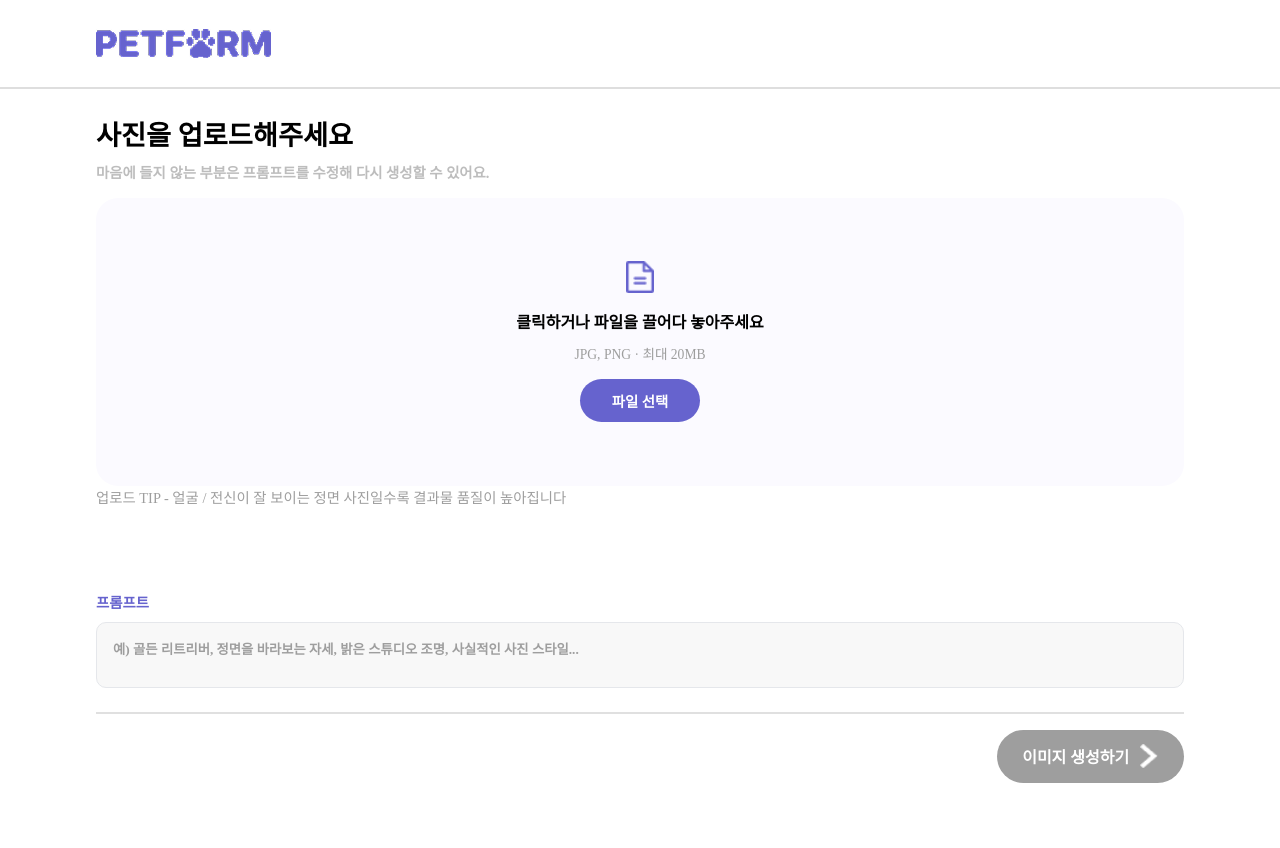
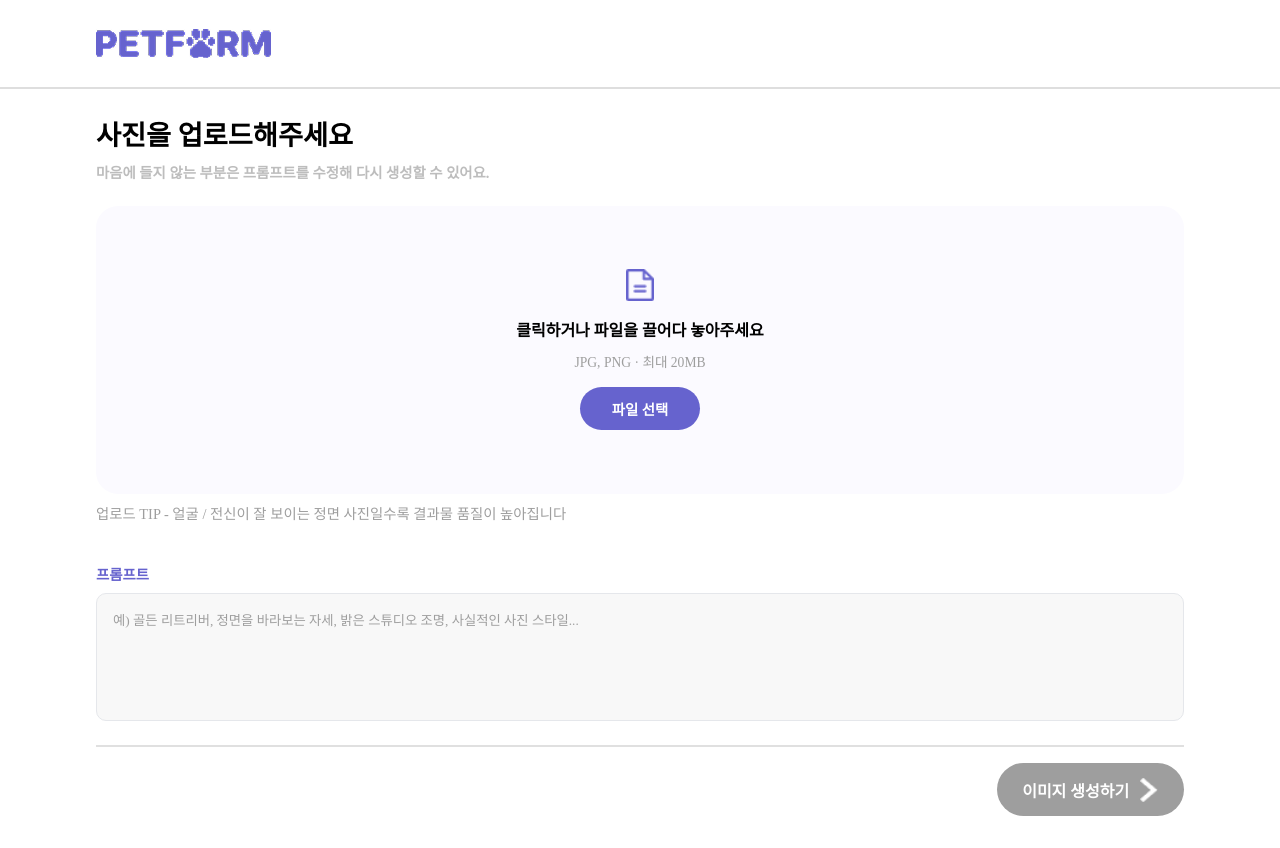
Before and after one commit to meotsa-hackathon-hufs3/FE, a React (Vite) app: page /upload/1 in a window 1280 px wide. Before the commit the page ends 815 px from the top, so only its background shows below. Built offline with nearby package versions, Linux system fonts and the light colour scheme; no server answers; a web font is replaced by a local one.

Commit message:
fix: 병합 후 자잘한 버그 수정

```diff
--- a/src/pages/ImagePage.jsx
+++ b/src/pages/ImagePage.jsx
@@ -1,5 +1,5 @@
 import { useContext, useEffect, useState } from 'react';
-import { useLocation, useNavigate } from 'react-router';
+import { useLocation, useNavigate, useParams } from 'react-router';
 import axiosInstance from "../api/axiosInstance";
 import Loading from "../components/Loading/Loading";
 import { PageContext } from "../layouts/PageLayout";
@@ -8,7 +8,8 @@ import { KeyContext } from "../App";
 export default function ImagePage() {
   // 버튼 레이아웃 관련 부분 - 설명은 layouts/PageLayout.jsx 참고
   const { setNextButtonText, setNextButtonActive, setNextButtonOnclick } = useContext(PageContext);
-  const { key, creationId, setStylizedImageUrl } = useContext(KeyContext);
+  const { key, setStylizedImageUrl } = useContext(KeyContext);
+  const { creationId } = useParams();
   const navigate = useNavigate();
   const location = useLocation();
   const prompt = location.state?.prompt;
--- a/src/pages/UploadPage.css
+++ b/src/pages/UploadPage.css
@@ -1,29 +1,11 @@
 .uploadBoxContainer {
     display: flex;
     flex-direction: column;
-<<<<<<< HEAD
     gap: 0.5rem;
     margin-bottom: 1rem;
-=======
-    gap: 1.2rem;
-    margin-top: -1rem;
-}
-
-.uploadHeader p:first-child {
-    font-size: 1.4rem;
-    font-weight: 700;
-}
-
-.uploadHeader p:last-child {
-    font-size: 0.9rem;
-    color: #9e9e9e;
-    font-weight: 500;
-    margin-top: 0.4rem;
->>>>>>> origin/feature/image
 }
 
 .uploadBox {
-    margin-top: 0.5rem;
     background-color: #fbfaff;
     border-radius: 22px;
     display: flex;
@@ -33,12 +15,8 @@
     gap: 0.6rem;
     padding: 3rem 1.5rem;
     cursor: pointer;
-<<<<<<< HEAD
     min-height: 220px;
     height: 18rem;
-=======
-    height: 350px;
->>>>>>> origin/feature/image
 }
 
 .uploadBox.dragOver {
@@ -62,7 +40,7 @@
 }
 
 .uploadBox .fileName {
-    color: #6663ce;
+    color: rgba(158, 158, 158, 1);
     font-weight: 500;
     font-size: 0.9rem;
     text-decoration: underline;
@@ -104,18 +82,12 @@
     display: flex;
     flex-direction: column;
     gap: 0.6rem;
-    margin-top: 2.8rem;
 }
 
 .uploadPrompt label {
     align-self: flex-start;
-<<<<<<< HEAD
     color: #6663CE;
     font-size: 0.9rem;
-=======
-    font-weight: 600;
-    color: #6663ce;
->>>>>>> origin/feature/image
 }
 
 .uploadPrompt textarea {
@@ -123,12 +95,7 @@
     border-radius: 10px;
     background: #F8F8F8;
     padding: 1rem;
-<<<<<<< HEAD
     height: 8rem;
-=======
-    height: 135px;
-    resize: vertical;
->>>>>>> origin/feature/image
     font-weight: 500;
     color: #222222;
     resize: none;
```
